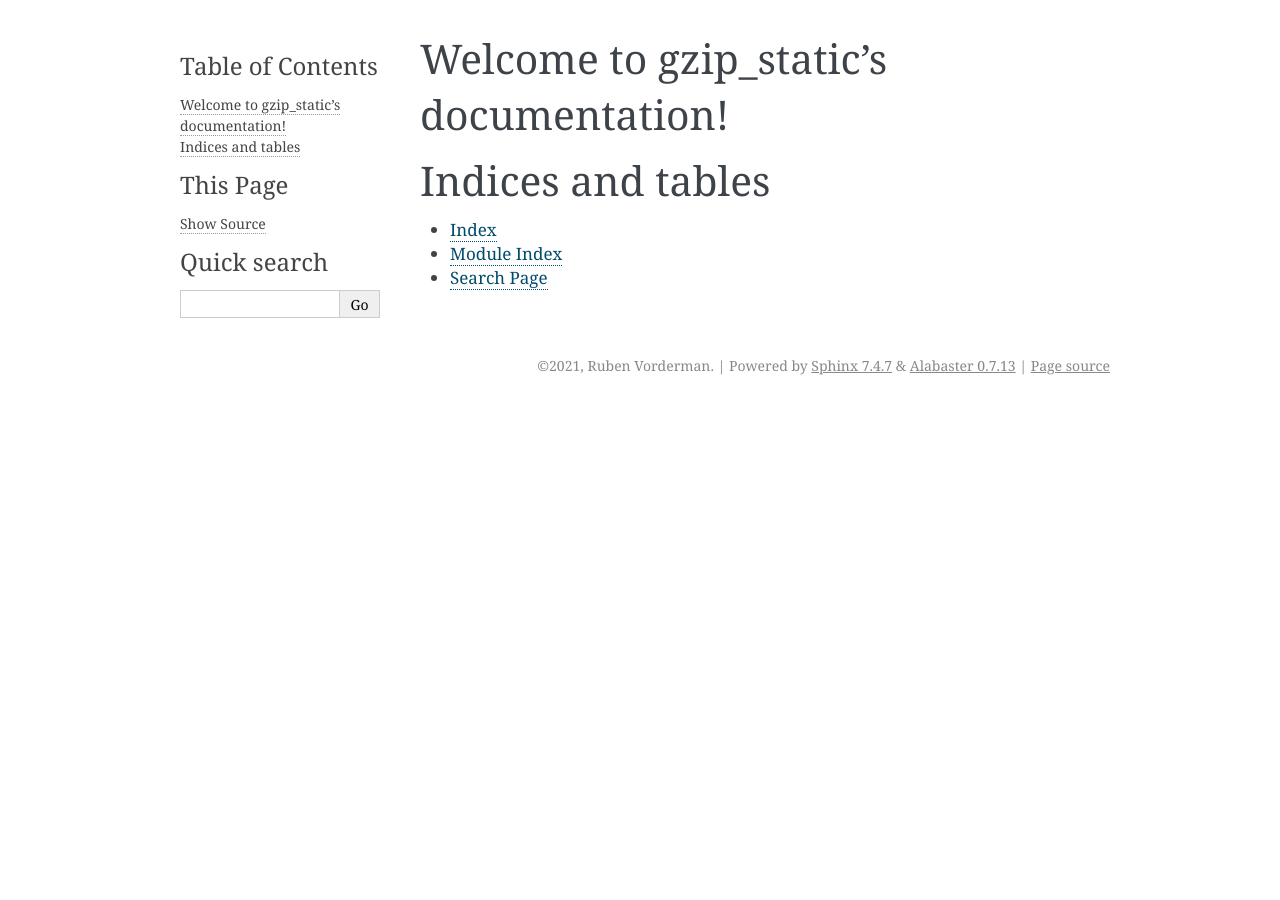
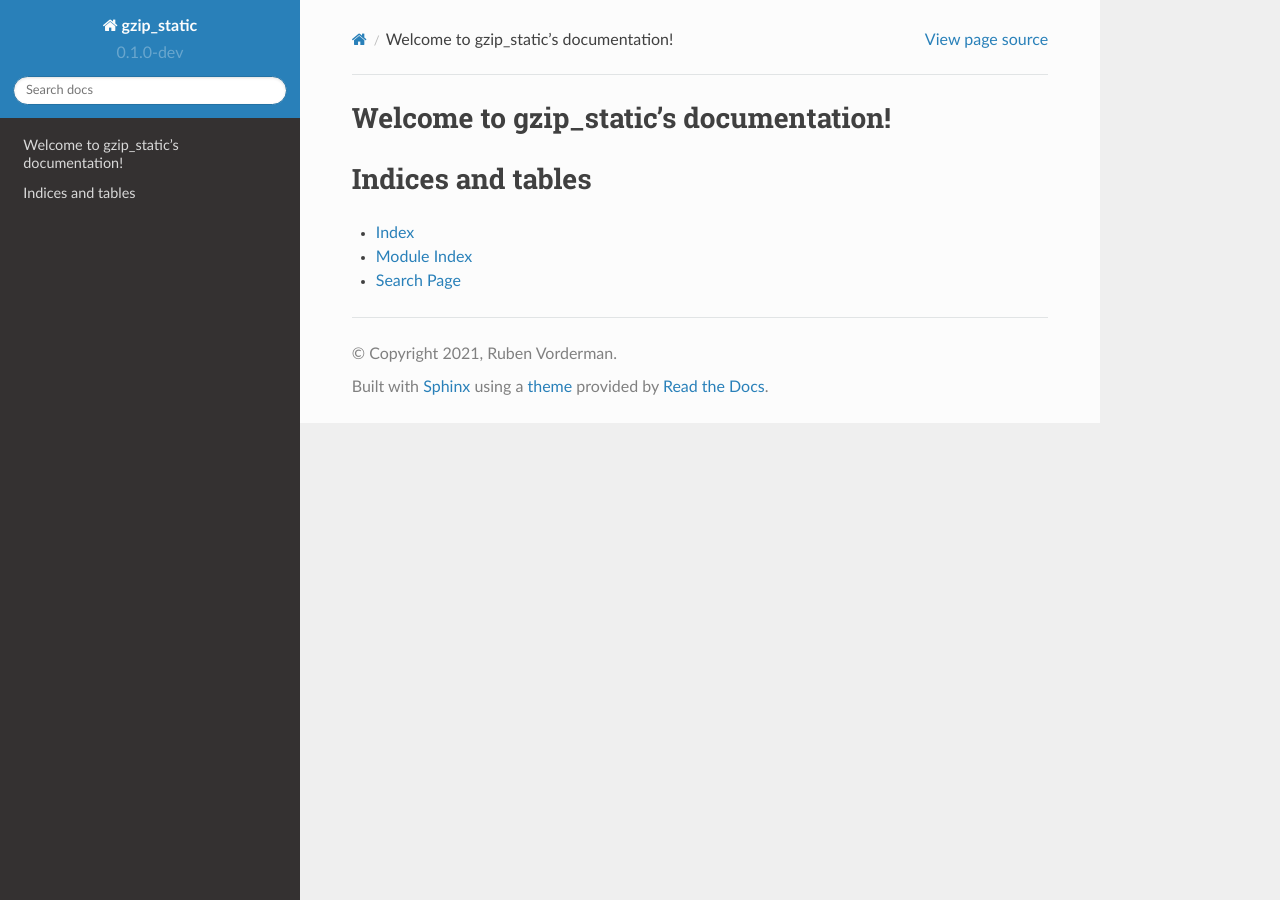
Before and after one commit to rhpvorderman/gzip_static, a Sphinx documentation site: the page built from docs/index.rst, in a window 1280 px wide. Built offline with Sphinx 7.4.7 and the Read the Docs theme 2.0.0, drawn with Linux system fonts in a browser that asks for light colours.

Commit message:
Doc skeleton complete

```diff
--- a/docs/conf.py
+++ b/docs/conf.py
@@ -4,22 +4,26 @@
 # list see the documentation:
 # https://www.sphinx-doc.org/en/master/usage/configuration.html
 
-# -- Path setup --------------------------------------------------------------
+from distutils.dist import DistributionMetadata
+from pathlib import Path
 
-# If extensions (or modules to document with autodoc) are in another directory,
-# add these directories to sys.path here. If the directory is relative to the
-# documentation root, use os.path.abspath to make it absolute, like shown here.
-#
-# import os
-# import sys
-# sys.path.insert(0, os.path.abspath('.'))
-
+import pkg_resources
 
 # -- Project information -----------------------------------------------------
+
+# Get package information from the installed package.
+package = pkg_resources.get_distribution("gzip_static")
+metadata_file = Path(package.egg_info) / Path(package.PKG_INFO)
+metadata = DistributionMetadata(path=str(metadata_file))
 
 project = 'gzip_static'
 copyright = '2021, Ruben Vorderman'
 author = 'Ruben Vorderman'
+
+# The short X.Y version
+version = package.parsed_version.base_version
+# The full version, including alpha/beta/rc tags
+release = package.version
 
 
 # -- General configuration ---------------------------------------------------
@@ -27,8 +31,7 @@ author = 'Ruben Vorderman'
 # Add any Sphinx extension module names here, as strings. They can be
 # extensions coming with Sphinx (named 'sphinx.ext.*') or your custom
 # ones.
-extensions = [
-]
+extensions = ["sphinx.ext.autodoc", "sphinxarg.ext"]
 
 # Add any paths that contain templates here, relative to this directory.
 templates_path = ['_templates']
@@ -44,7 +47,10 @@ exclude_patterns = ['_build', 'Thumbs.db', '.DS_Store']
 # The theme to use for HTML and HTML Help pages.  See the documentation for
 # a list of builtin themes.
 #
-html_theme = 'alabaster'
+html_theme = 'sphinx_rtd_theme'
+html_theme_options = dict(
+    display_version=True,
+)
 
 # Add any paths that contain custom static files (such as style sheets) here,
 # relative to this directory. They are copied after the builtin static files,
--- /dev/null
+++ b/requirements-docs.txt
@@ -0,0 +1,4 @@
+sphinx
+setuptools
+sphinx-rtd-theme
+sphinx-argparse
```
